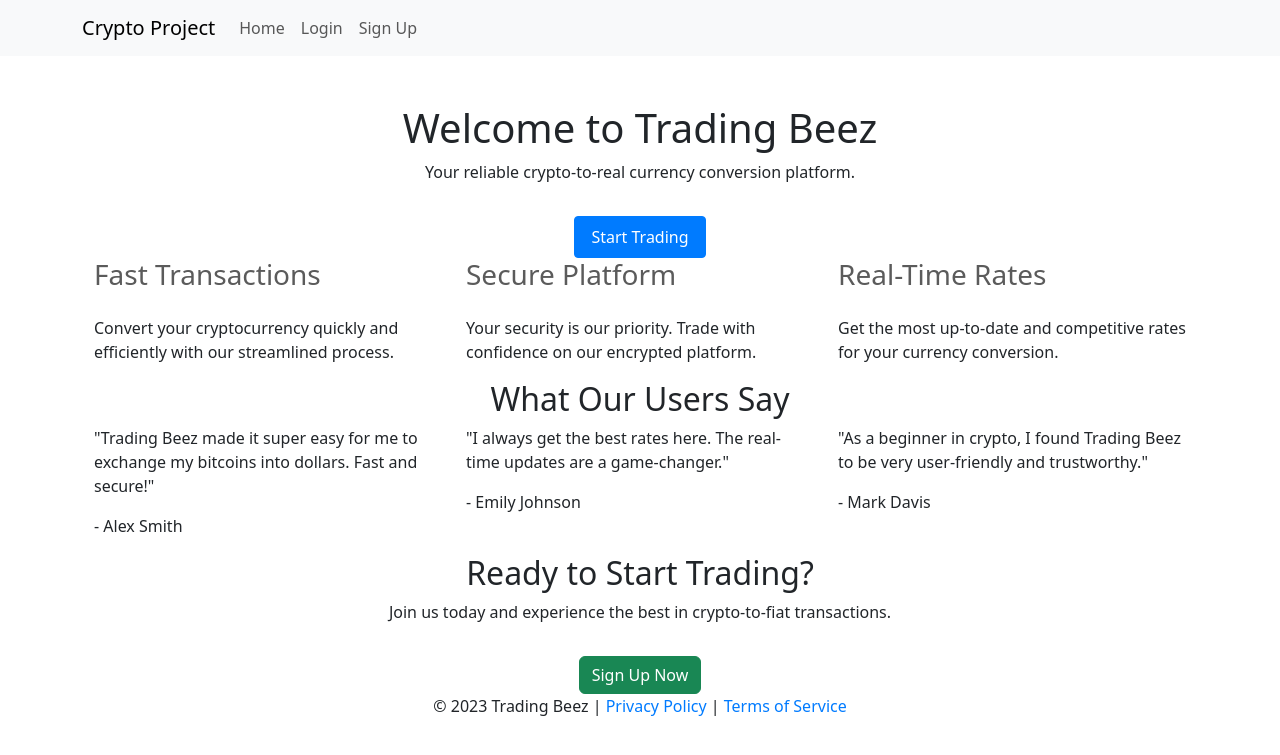
After one commit to dream00014/COMP-8347-Project, a Django app: template templates/home.html in a window 1280 px wide. The commit adds this page. Shown: the top 755 px of the page. Run offline with Django 3.2, Linux system fonts and the light colour scheme; the template is opened without the code that fills it, so the values that code supplies are empty.

Commit message:
Updated CSS, created a landing page for users who haven't logged in

```diff
--- a/TradingBeezProj/settings.py
+++ b/TradingBeezProj/settings.py
@@ -39,6 +39,8 @@ INSTALLED_APPS = [
     'django.contrib.staticfiles',
     'app'
 ]
+
+LOGIN_URL = '/login/'
 
 MIDDLEWARE = [
     'django.middleware.security.SecurityMiddleware',
--- a/app/urls.py
+++ b/app/urls.py
@@ -1,5 +1,6 @@
 from django.urls import path
 from . import views
+from .views import HomeView
 
 
 urlpatterns = [
@@ -14,6 +15,7 @@ urlpatterns = [
         views.GetExchangePrice.as_view(),
         name="get_exchange_price_view",
     ),
+    path("home/", HomeView.as_view(), name='home'),
     path("login/", views.LoginView.as_view(), name="login_view"),
     path("signup/", views.SignUpView.as_view(), name="signup_view"),
     path("logout/", views.LogoutView.as_view(), name="logout_view"),
--- a/app/views.py
+++ b/app/views.py
@@ -18,7 +18,7 @@ from django.http import JsonResponse
 from django.views.decorators.csrf import csrf_exempt
 from django.contrib.auth.forms import UserCreationForm
 from django.urls import reverse_lazy
-
+from django.views.generic import TemplateView
 
 
 class PortfolioView(LoginRequiredMixin,View):
@@ -175,3 +175,6 @@ class SignUpView(View):
             return redirect("login_view")
         else:
             return render(request, "signup.html", {"form": form})
+
+class HomeView(TemplateView):
+    template_name = 'home.html'
--- a/templates/base.html
+++ b/templates/base.html
@@ -25,13 +25,7 @@
         <div class="collapse navbar-collapse" id="navbarNav">
             <ul class="navbar-nav ml-auto">
                 <li class="nav-item">
-                    <a class="nav-link" href="#">Home</a>
-                </li>
-                <li class="nav-item">
-                    <a class="nav-link" href="#">About</a>
-                </li>
-                <li class="nav-item">
-                    <a class="nav-link" href="#">Contact</a>
+                    <a class="nav-link" href="{% url 'home' %}">Home</a>
                 </li>
                 <li class="nav-item">
                     <a class="nav-link" href="{% url 'login_view' %}">Login</a>
--- /dev/null
+++ b/templates/home.html
@@ -0,0 +1,67 @@
+{% extends 'base.html' %}
+
+{% block title %}Trading Beez{% endblock %}
+
+{% block content %}
+<div class="landing-page">
+    <!-- Hero Section -->
+    <div class="hero-section text-center">
+        <h1>Welcome to Trading Beez</h1>
+        <p>Your reliable crypto-to-real currency conversion platform.</p>
+        <a href="{% url 'login_view' %}" class="btn btn-primary mt-3">Start Trading</a>
+    </div>
+
+    <!-- Features Section -->
+    <div class="features-section">
+        <div class="container">
+            <div class="row">
+                <div class="col-md-4 feature">
+                    <h3>Fast Transactions</h3>
+                    <p>Convert your cryptocurrency quickly and efficiently with our streamlined process.</p>
+                </div>
+                <div class="col-md-4 feature">
+                    <h3>Secure Platform</h3>
+                    <p>Your security is our priority. Trade with confidence on our encrypted platform.</p>
+                </div>
+                <div class="col-md-4 feature">
+                    <h3>Real-Time Rates</h3>
+                    <p>Get the most up-to-date and competitive rates for your currency conversion.</p>
+                </div>
+            </div>
+        </div>
+    </div>
+
+    <!-- Testimonial Section -->
+    <div class="testimonial-section">
+        <div class="container">
+            <h2 class="text-center">What Our Users Say</h2>
+            <div class="row">
+                <div class="col-md-4 testimonial">
+                    <p>"Trading Beez made it super easy for me to exchange my bitcoins into dollars. Fast and secure!"</p>
+                    <p>- Alex Smith</p>
+                </div>
+                <div class="col-md-4 testimonial">
+                    <p>"I always get the best rates here. The real-time updates are a game-changer."</p>
+                    <p>- Emily Johnson</p>
+                </div>
+                <div class="col-md-4 testimonial">
+                    <p>"As a beginner in crypto, I found Trading Beez to be very user-friendly and trustworthy."</p>
+                    <p>- Mark Davis</p>
+                </div>
+            </div>
+        </div>
+    </div>
+
+    <!-- Call to Action Section -->
+    <div class="cta-section text-center">
+        <h2>Ready to Start Trading?</h2>
+        <p>Join us today and experience the best in crypto-to-fiat transactions.</p>
+        <a href="{% url 'signup_view' %}" class="btn btn-success mt-3">Sign Up Now</a>
+    </div>
+</div>
+
+<!-- Footer Section -->
+<footer class="footer-section text-center">
+    <p>© 2023 Trading Beez | <a href="{% url 'login_view' %}">Privacy Policy</a> | <a href="{% url 'login_view' %}">Terms of Service</a></p>
+</footer>
+{% endblock %}
```
Also changed, not shown: templates/styles.css (+68 -0 lines), templates/checkout.html (line endings or trailing spaces).
